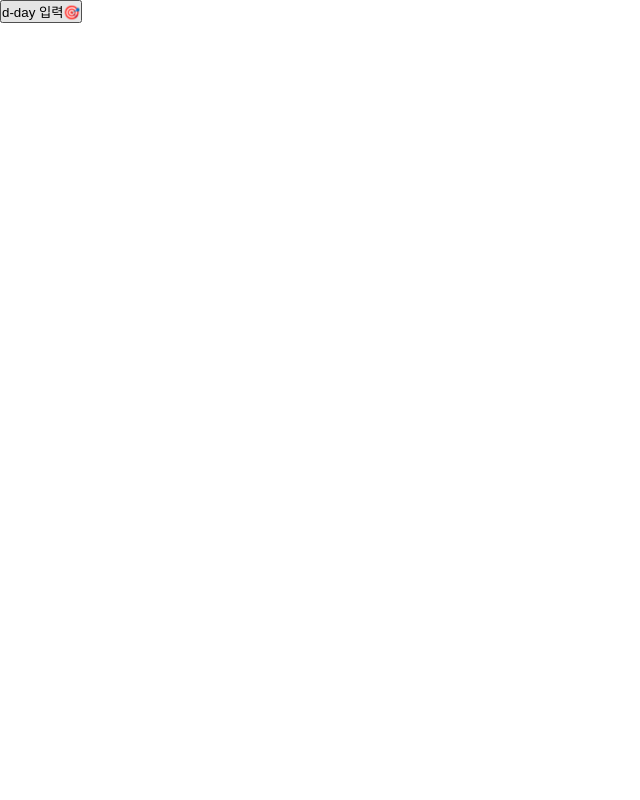
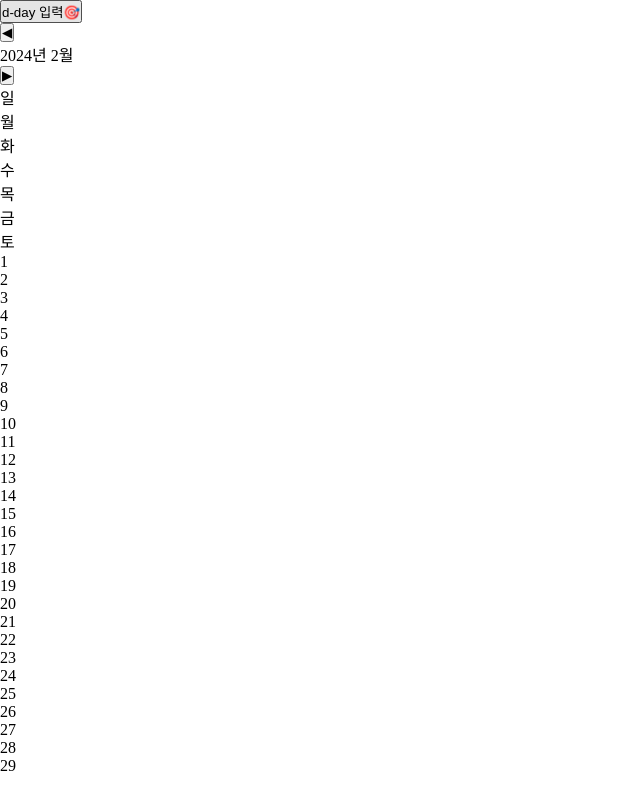
Before and after one commit to PARKBEB/Calendar, a plain HTML site: page index.html in a window 1280 px wide. Shown: the whole page, without its empty margins (0-640 px from the left). Drawn offline with Linux system fonts and the light colour scheme.

Commit message:
calendar-01

```diff
--- /dev/null
+++ b/calendar.js
@@ -0,0 +1,43 @@
+let date = new Date();
+
+function renderCalendar() {
+    const viewYear = date.getFullYear();
+    const viewMonth = date.getMonth();
+
+    document.querySelector('.cal_year_month').textContent = `${viewYear}년 ${viewMonth + 1}월`;
+
+    const preLast = new Date(viewYear, viewMonth, 0);      // 현재 월의 마지막 날
+    const thisLast = new Date(viewYear, viewMonth + 1, 0); // 이전 월의 마지막 날
+
+    const PLDate = preLast.getDate();  // 이전 월의 마지막 날짜
+    const PLDay = preLast.getDay();    // 이전 월의 마지막 요일
+
+    const TLDate = thisLast.getDate(); // 현재 월의 마지막 날짜
+    const TLDay = thisLast.getDay();   // 현재 월의 마지막 요일
+
+    // spread operator = 펼침연산자 = ...를 사용하면 괄호가 제거되어출력됨
+    //Array(TLDate + 1)은 JavaScript에서는 undefined로 채워진 길이가 (TLDate + 1)인 배열을 만들어짐. 이 배열은 그 후에 .keys() 메서드와 전개 연산자 ...를 사용하여 배열의 인덱스를 생성하고, .slice(1)을 통해 첫 번째 원소를 제외한 배열을 얻게 됨
+    const thisDates = [...Array(TLDate + 1).keys()].slice(1);
+
+    const dates = thisDates;
+
+    // date: 현재요소 / i: 인덱스
+    // 예) [30, 31, 32]라는 배열이 있을때 date: 30 / i: 0
+    dates.forEach(function(date, i) {
+        dates[i] = '<div class="date">' + date + '</div>';
+    });
+
+    document.querySelector('.dates').innerHTML = dates.join('');
+}
+
+renderCalendar();
+
+function cal_pre() {
+    date.setMonth(date.getMonth() - 1);
+    renderCalendar();
+}
+
+function cal_next() {
+    date.setMonth(date.getMonth() + 1);
+    renderCalendar();
+}
--- a/index.html
+++ b/index.html
@@ -24,6 +24,23 @@
         <button onclick="d_insert_ok()" class="d_day_ok_btn">확인</button>
         <button onclick="d_insert_cancel()" class="d_day_ok_btn">취소</button>
     </div>
+    <!-- calendar -->
+    <button onclick="cal_pre()" class="cal_pre_btn">◀</button>
+    <div class="cal_year_month"></div>
+    <button onclick="cal_next()" class="cal_next_btn">▶</button>
+    <div class="cal_main">
+        <div class="days">
+            <div class="day">일</div>
+            <div class="day">월</div>
+            <div class="day">화</div>
+            <div class="day">수</div>
+            <div class="day">목</div>
+            <div class="day">금</div>
+            <div class="day">토</div>
+        </div>
+        <div class="dates"></div>
+    </div>
     <script src="./d-day.js"></script>
+    <script src="./calendar.js"></script>
 </body>
 </html>
```
